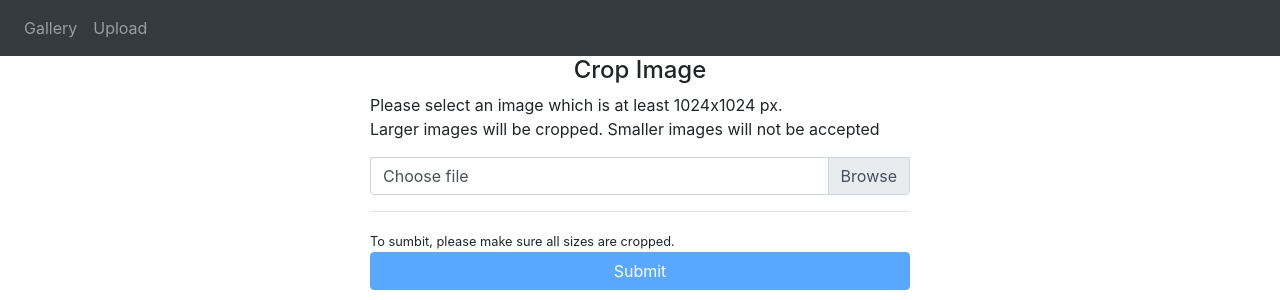
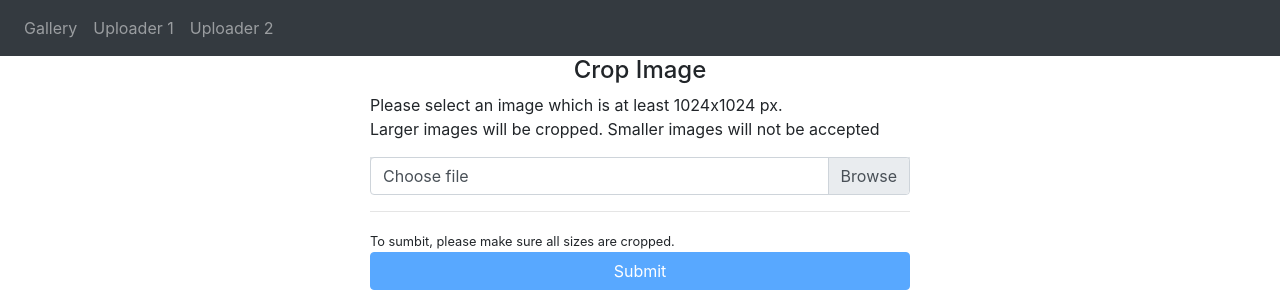
Before and after one commit to mehernosh/insider-image-sink, a Django app: page /uploader/precropped in a window 1280 px wide. Shown: the top 300 px of the page. Run offline with Django 3.2, Linux system fonts and the light colour scheme; some libraries are stand-ins or nearby versions.

Commit message:
Add second uploader to nav

```diff
--- a/webapp/imgsink/gallery/templates/gallery/base.html
+++ b/webapp/imgsink/gallery/templates/gallery/base.html
@@ -28,7 +28,10 @@
         <a class="nav-link" href="/gallery">Gallery</a>
       </li>
       <li class="nav-item">
-        <a class="nav-link" href="/uploader">Upload</a>
+        <a class="nav-link" href="/uploader">Uploader 1</a>
+      </li>
+      <li class="nav-item">
+        <a class="nav-link" href="/uploader/precropped">Uploader 2</a>
       </li>
     </ul>
   </nav>
```
